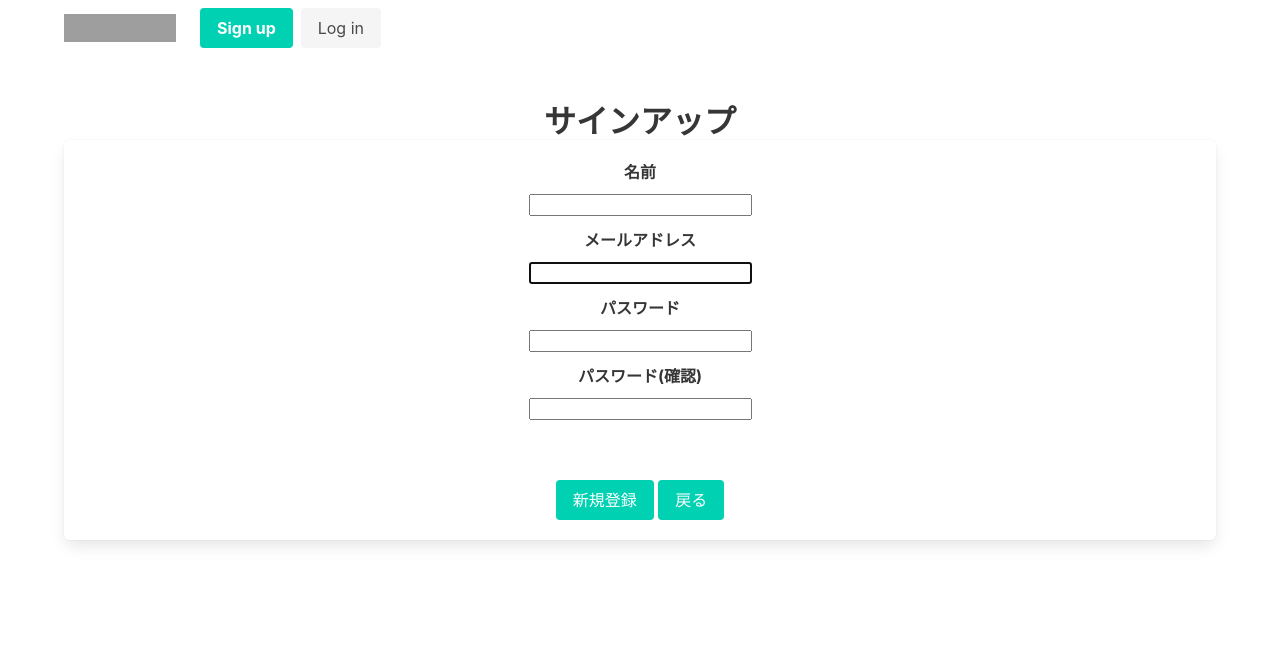
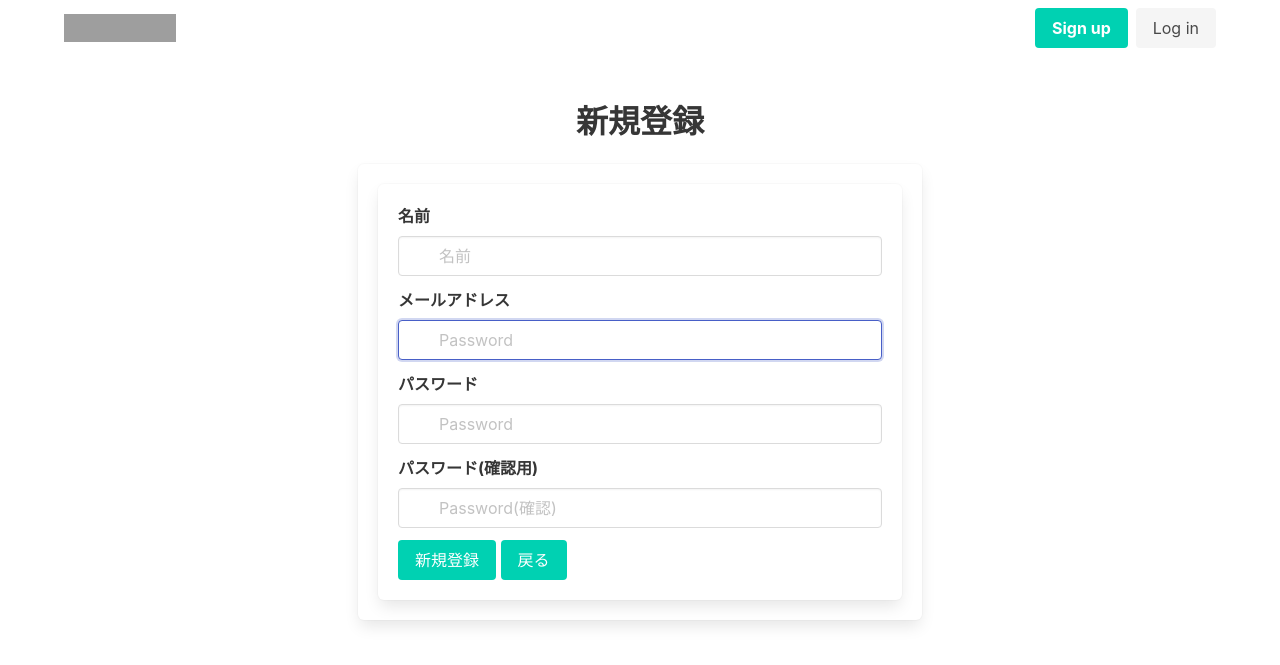
Before and after one commit to tsukaryo/Entry_Sheet_Supporter, a Django app: page /signup/ in a window 1280 px wide. Shown: the top 665 px of the page. Run offline with Django 3.2, Linux system fonts and the light colour scheme; some libraries are stand-ins or nearby versions; grey boxes are pictures that could not be loaded.

Commit message:
ログインサインアップ見た目修正

```diff
--- a/djangopj/settings.py
+++ b/djangopj/settings.py
@@ -52,6 +52,7 @@
     'django.contrib.staticfiles',
     'esupporter',
     'widget_tweaks',
+    'fontawesomefree',
 ]
 
 MIDDLEWARE = [
--- a/esupporter/templates/base.html
+++ b/esupporter/templates/base.html
@@ -6,6 +6,9 @@
         <meta name="viewport" content="width=device-width, initial-scale=1">
         <title>ESupporter</title>
         <link rel="stylesheet" href="https://cdn.jsdelivr.net/npm/bulma@0.9.3/css/bulma.min.css">
+        <link href="{% static 'fontawesomefree/css/fontawesome.css' %}" rel="stylesheet" type="text/css">
+        <link href="{% static 'fontawesomefree/css/brands.css' %}" rel="stylesheet" type="text/css">
+        <link href="{% static 'fontawesomefree/css/solid.css' %}" rel="stylesheet" type="text/css">
         {% block css %}
         {% endblock %}
     </head>
@@ -25,18 +28,15 @@
                 </div>
 
                 <div id="navbarBasicExample" class="navbar-menu">
+                {% if user.is_authenticated %}
                 <div class="navbar-start">
-
-                {% if user.is_authenticated %}
                     <a href="{% url 'company_list' %}" class="navbar-item">
                     ES管理
                     </a>
-
                     <div class="navbar-item has-dropdown is-hoverable">
                     <a href="{% url 'question_list' %}" class="navbar-link">
                         AI文章要約
                     </a>
-
                     <div class="navbar-dropdown">
                         <a class="navbar-item">
                         あ
@@ -54,18 +54,16 @@
                         </div>
                     </div>
                 </div>
-
                 <div class="navbar-end">
                     <div class="navbar-item">
                     <div class="buttons">
                         <a href="{% url 'logout' %}" class="button is-danger">
-                        <strong>logout</strong>
+                        <strong>ログアウト</strong>
                         </a>
                     </div>
                     </div>
                 </div>
                 {% else %}
-
 
                 <div class="navbar-end">
                     <div class="navbar-item">
@@ -80,9 +78,7 @@
                     </div>
                 </div>
                 {% endif %}
-
             </nav>
-
             {% block content %}
             {% endblock %}
         </div>
--- a/esupporter/templates/es_management/company_list.html
+++ b/esupporter/templates/es_management/company_list.html
@@ -24,14 +24,14 @@
         <h1 class="is-size-3"><strong>企業一覧</strongf></h1>
     </div>
     <div class="has-text-right">
-        <form action="" method="post">
+        <form action="{% url 'company_list' %}" method="POST">
             {% csrf_token %}
             <div class="field has-addons">
                 <div class="control">
                     <input class ="input" name="SearchBox" type="text" placeholder="企業名検索"></input>
                 </div>
                 <div class="control">
-                    <button type="submit"class="button is-info"></i>検索</button>
+                    <button type="submit"class="button is-info">検索</button>
                 </div>
             </div>
         </form>
--- a/esupporter/templates/user/signup.html
+++ b/esupporter/templates/user/signup.html
@@ -1,6 +1,7 @@
 
 {% extends 'base.html' %}
 {% load static %}
+{% load widget_tweaks %}
 
 {% block css %}
 {% endblock %}
@@ -10,38 +11,57 @@
 <br><br>
 
 <div class="has-text-centered">
-    <h1 class="title">サインアップ</h1>
+  <h1 class="title"><strong>新規登録</strong></h1>
 </div>
-<form method="POST" class="box has-text-centered">
+
+<br>
+
+<div class="columns">
+  <div class="column is-half is-offset-one-quarter">
+    <div class="box">
+      <form method="POST" class="box">
         {% csrf_token %}
         <div class="field">
           <label class="label">名前</label>
-        <div class="control">
-           {{ form.name }}
-        </div>
+          <p class="control has-icons-left has-icons-right">
+            {{ form.name |add_class:"input"|append_attr:"placeholder:名前"}}
+            <span class="icon is-small is-left">
+              <i class="fa-regular fa-file-signature"></i>
+            </span>
+          </p>
         </div>
         <div class="field">
           <label class="label">メールアドレス</label>
-        <div class="control">
-           {{ form.email }}
-        </div>
+          <p class="control has-icons-left">
+            {{ form.email |add_class:"input"|append_attr:"placeholder:Password"|append_attr:"type:email"}}
+            <span class="icon is-small is-left">
+              <i class="fas fa-envelope"></i>
+            </span>
+          </p>
         </div>
         <div class="field">
           <label class="label">パスワード</label>
-        <div class="control">
-            {{ form.password1 }}
-        </div>
+          <p class="control has-icons-left">
+            {{ form.password1 |add_class:"input"|append_attr:"placeholder:Password"|append_attr:"type:password"}}
+            <span class="icon is-small is-left">
+              <i class="fas fa-lock"></i>
+            </span>
+          </p>
         </div>
         <div class="field">
-        <label class="label">パスワード(確認)</label>
-        <div class="control">
-            {{ form.password2 }}
+          <label class="label">パスワード(確認用)</label>
+          <p class="control has-icons-left">
+            {{ form.password2 |add_class:"input"|append_attr:"placeholder:Password(確認)"|append_attr:"type:password"}}
+            <span class="icon is-small is-left">
+              <i class="fas fa-lock"></i>
+            </span>
+          </p>
+        </div>
+        <button type="submit" class="button is-primary">新規登録</button>
+        <a href="{% url 'index'%}" class="button is-primary">戻る</a>
+      </form>
+    </div>
   </div>
 </div>
 
-    <br></br>
-    <button type="submit" class="button is-primary">新規登録</button>
-    <a href="{% url 'index'%}" class="button is-primary">戻る</a>
-</form>
-
 {% endblock %}
--- a/esupporter/views.py
+++ b/esupporter/views.py
@@ -59,7 +59,19 @@
     model = Company
     def get_queryset(self, **kwargs):
         query_set = Company.objects.filter(user_id=self.request.user.id)
-        return query_set
+        print(len(query_set))
+        #Post処理(検索時)
+        if self.request.method == "POST":
+            print(len(query_set))
+            search_name = self.request.GET.get('SearchBox')
+            if search_name:
+                print(search_name)
+                queryset = Company.objects.filter(company_name__contains=search_name)
+            return queryset
+        else:
+            return query_set
+
+
 
 # 会社登録ページ
 class CompanyCreateFormView(LoginRequiredMixin, CreateView):
--- a/requirements.txt
+++ b/requirements.txt
@@ -9,3 +9,4 @@
 sqlparse==0.4.2
 whitenoise==6.1.0
 django-widgets-improved
+fontawesomefree
```
Also changed, not shown: esupporter/templates/user/login.html (+33 -20 lines). Lines whose indentation alone changed are shown as unchanged.
